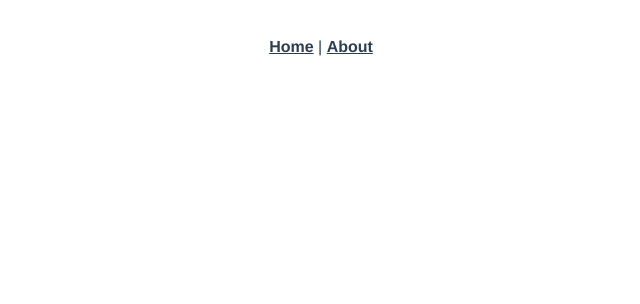
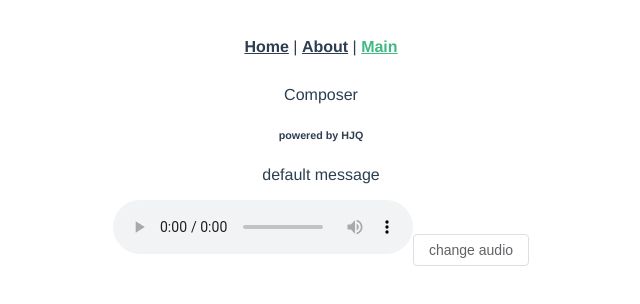
Before and after one commit to masaikk/composer, a Vue app in the folder compose/: page /main in a window 1280 px wide. Before the commit this address had no page. Shown: the top 304 px of the page, without its empty margins (319-959 px from the left). Built offline with nearby package versions, Linux system fonts and the light colour scheme.

Commit message:
add audio player comp

```diff
--- a/compose/package.json
+++ b/compose/package.json
@@ -8,9 +8,13 @@
     "lint": "vue-cli-service lint"
   },
   "dependencies": {
+    "@element-plus/icons-vue": "^1.1.4",
+    "axios": "^0.26.1",
     "core-js": "^3.8.3",
+    "element-plus": "^2.1.4",
     "vue": "^3.2.13",
     "vue-router": "^4.0.3",
+    "vue3-audio-player": "^1.0.3",
     "vuex": "^4.0.0"
   },
   "devDependencies": {
--- a/compose/src/App.vue
+++ b/compose/src/App.vue
@@ -1,7 +1,8 @@
 <template>
   <nav>
     <router-link to="/">Home</router-link> |
-    <router-link to="/about">About</router-link>
+    <router-link to="/about">About</router-link> |
+    <router-link to="/main">Main</router-link>
   </nav>
   <router-view />
 </template>
--- /dev/null
+++ b/compose/src/components/audioPlayerComp.vue
@@ -0,0 +1,66 @@
+<template>
+  <div>
+    <p>
+      {{ defaultMessage }}
+    </p>
+    <div>
+      <audio
+        controls
+        :src="defaultAudioURL"
+        ref="mainAudio"
+        @ended="endPlay"
+      ></audio>
+      <el-button @click="changeAudioAndReload">change audio</el-button>
+    </div>
+  </div>
+</template>
+
+<script>
+import { toRefs, h } from "vue";
+import { ElNotification } from "element-plus";
+
+export default {
+  name: "audioPlayerComp",
+  props: ["defaultMessage", "defaultAudioURL"],
+  setup(props) {
+    // TODO: 思考为什么这两个的proxy是readonly的属性？
+    let { defaultMessage, defaultAudioURL } = toRefs(props);
+
+    // get new audio url from localStorage
+    const getAudioURL = () => {
+      let randomNumber = Math.floor(1 + 4 * Math.random());
+      // TODO: must fix this
+      // 获取真实的数据
+      return `http://119.23.182.180/azur/t${randomNumber}.mp3`;
+    };
+
+    // A function which will be used when play is end
+    const endPlay = () => {
+      ElNotification({
+        title: "Title",
+        message: h("i", { style: "color: teal" }, "This is a reminder"),
+      });
+    };
+
+    return {
+      // eslint-disable-next-line
+      defaultMessage,
+      // eslint-disable-next-line
+      defaultAudioURL,
+      endPlay,
+      getAudioURL,
+    };
+  },
+  methods: {
+    changeAudioAndReload() {
+      // eslint-disable-next-line
+      this.$refs.mainAudio.src = this.getAudioURL();
+      // TODO: need to fix this in setup
+      console.log("Reload audio in url: " + this.$refs.mainAudio.src);
+      this.$refs.mainAudio.play();
+    },
+  },
+};
+</script>
+
+<style scoped></style>
--- a/compose/src/main.js
+++ b/compose/src/main.js
@@ -2,5 +2,7 @@ import { createApp } from "vue";
 import App from "./App.vue";
 import router from "./router";
 import store from "./store";
+import ElementPlus from "element-plus";
+import "element-plus/dist/index.css";
 
-createApp(App).use(store).use(router).mount("#app");
+createApp(App).use(ElementPlus).use(store).use(router).mount("#app");
--- a/compose/src/router/index.js
+++ b/compose/src/router/index.js
@@ -16,6 +16,12 @@ const routes = [
     component: () =>
       import(/* webpackChunkName: "about" */ "../views/AboutView.vue"),
   },
+  {
+    path: "/main",
+    name: "main",
+    component: () =>
+      import(/* webpackChunkName: "mainComposer" */ "../views/composeMain.vue"),
+  },
 ];
 
 const router = createRouter({
--- a/compose/src/views/AboutView.vue
+++ b/compose/src/views/AboutView.vue
@@ -1,5 +1,7 @@
 <template>
   <div class="about">
-    <h1>This is an about page</h1>
+    <h1>Composer</h1>
+    <h5>Powered by HJQ</h5>
+    <h6>201830660420@mail.scut.edu.cn</h6>
   </div>
 </template>
--- /dev/null
+++ b/compose/src/views/composeMain.vue
@@ -0,0 +1,55 @@
+<template>
+  <div>
+    <div>
+      <div>{{ mainPageInfo.mainName }}</div>
+      <div>
+        <h6>{{ mainPageInfo.mainPageMessage }}</h6>
+      </div>
+    </div>
+    <div>
+      <audio-player-comp
+        :defaultMessage="audioInfo.defaultMessage"
+        :defaultAudioURL="audioInfo.defaultAudioURL"
+      ></audio-player-comp>
+    </div>
+  </div>
+</template>
+
+<script>
+import { reactive, onBeforeMount } from "vue";
+import audioPlayerComp from "@/components/audioPlayerComp";
+
+export default {
+  name: "composeMain",
+  setup() {
+    let mainPageInfo = reactive({
+      mainName: "Composer",
+      mainPageMessage: "powered by HJQ",
+      mainPageEmail: "201830660420@mail.scut.edu.cn",
+    });
+
+    let audioInfo = reactive({
+      defaultMessage: "default message",
+      defaultAudioURL: "http://119.23.182.180/azur/t1.mp3",
+    });
+
+    const setAudioURL2localStorge = () => {
+      localStorage.setItem("audioURL", audioInfo.audioURL);
+    };
+
+    onBeforeMount(() => {
+      setAudioURL2localStorge();
+    });
+
+    return {
+      mainPageInfo,
+      audioInfo,
+    };
+  },
+  components: {
+    audioPlayerComp,
+  },
+};
+</script>
+
+<style scoped></style>
```
Also changed, not shown: 2 other files (tests, documents, lock files or other folders).
